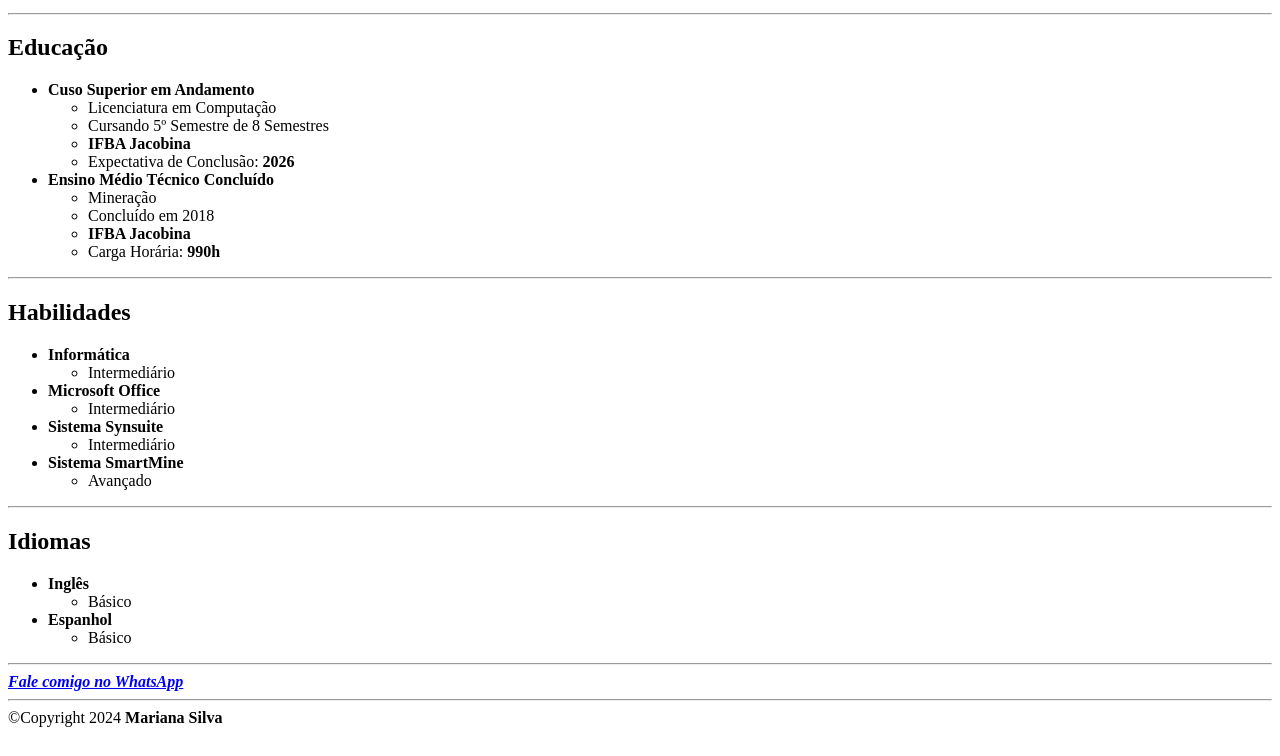
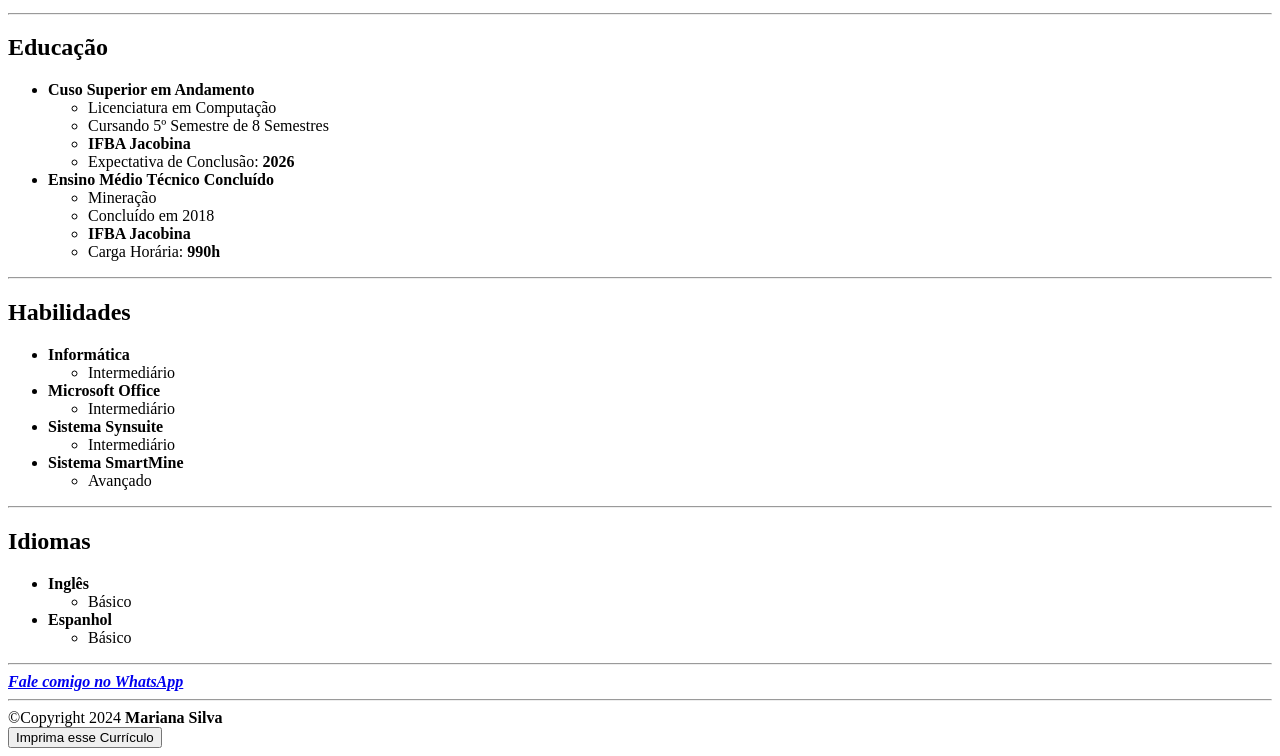
Before and after one commit to evertonosantos/mariana-resume, a plain HTML site: page index.html in a window 1280 px wide. Shown: the part 917-1673 px from the top of the page. Before the commit the page ends 1652 px from the top, so only its background shows below. Drawn offline with Linux system fonts and the light colour scheme.

Commit message:
index.html

```diff
--- a/index.html
+++ b/index.html
@@ -169,5 +169,9 @@
       <a href="https://api.whatsapp.com/send?phone=5574981186558"><b><i>Fale comigo no WhatsApp</i></b></a>
       <hr>
    </body>
-   <footer>&copy;Copyright 2024 <b>Mariana Silva</b></footer>
+   <footer>
+      &copy;Copyright 2024 <b>Mariana Silva</b>
+      <br>
+      <button onClick="window.print()">Imprima esse Currículo</button>
+   </footer>
 </html>
```
